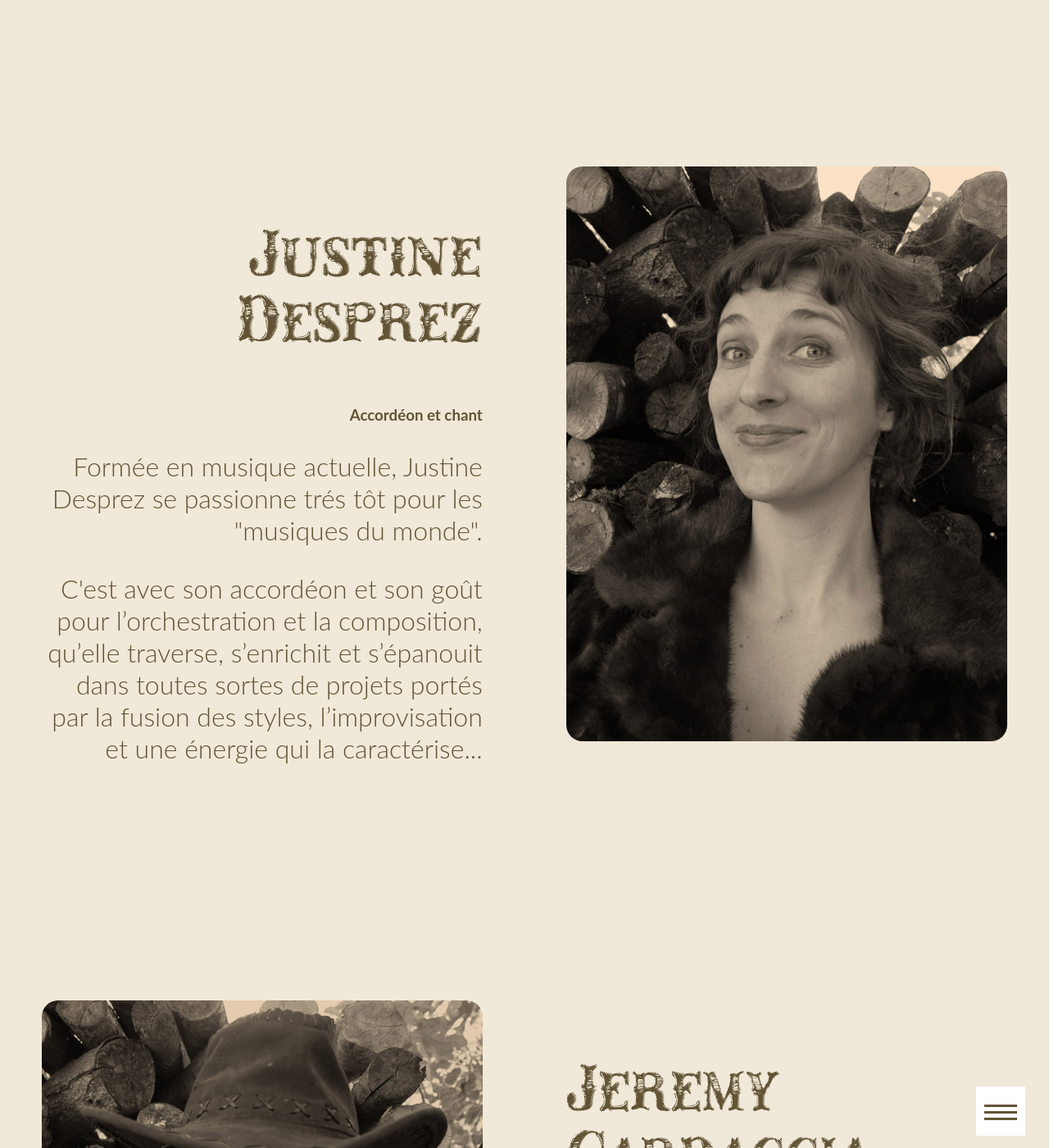
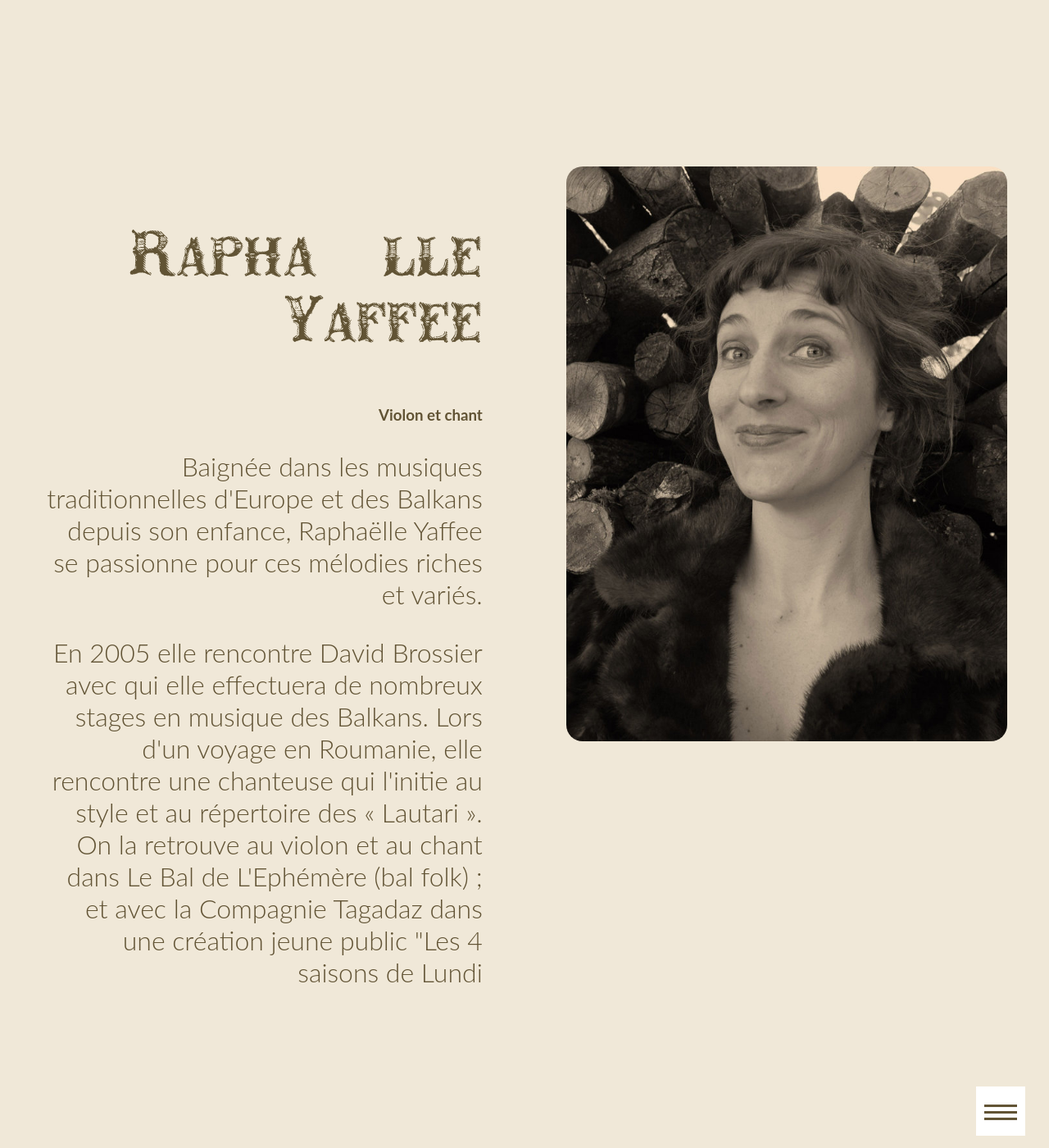
Before and after one commit to ftmftrs/ftmftrs.github.io, a Jekyll site: the page built from presentation/index.html, in a window 1280 px wide and 1400 px high, scrolled down 2858 px. Shown: the whole window at 82% size. Built offline with Jekyll 4.4.1, drawn with Linux system fonts in a browser that asks for light colours; Markdown is read by kramdown in place of the engine named in the settings; comment, search, counter and statistics services are not loaded; some of the changed text lies outside the part shown.

Commit message:
Update index.html

```diff
--- a/presentation/index.html
+++ b/presentation/index.html
@@ -70,17 +70,21 @@
     </section>
     <section class="cbp-so-section">
         <article class="cbp-so-side cbp-so-side-left">
-            <h2>Justine <br> Desprez</h2>
-            <h3>Accordéon et chant</h3>
-            <p>Formée en musique actuelle, Justine Desprez se passionne trés tôt pour les "musiques du monde".</p>
+            <h2>Raphaëlle <br> Yaffee</h2>
+            <h3>Violon et chant</h3>
+            <p>Baignée dans les musiques traditionnelles d'Europe et des Balkans depuis son
+enfance, Raphaëlle Yaffee se passionne pour ces mélodies riches et variés.</p>
             <p>
-                C'est avec son accordéon et son goût pour l’orchestration et la composition, qu’elle traverse,
-                s’enrichit et s’épanouit dans toutes sortes de projets portés par la fusion des styles, l’improvisation
-                et une énergie qui la caractérise...
+                En 2005 elle rencontre David Brossier avec qui elle effectuera de nombreux
+stages en musique des Balkans.
+Lors d'un voyage en Roumanie, elle rencontre une chanteuse qui l'initie au style
+et au répertoire des « Lautari ».
+On la retrouve au violon et au chant dans Le Bal de L'Ephémère (bal folk) ; et avec la Compagnie Tagadaz
+dans une création jeune public "Les 4 saisons de Lundi
             </p>
         </article>
         <figure class="cbp-so-side cbp-so-side-right responsive-image"
-                data-alt="Justine Desprez : Accordéon et voix"
+                data-alt="Raphaëlle Yaffee : Violon et voix"
                 data-file="justine-desprez.jpg"
                 data-path="/dist/img">
             <noscript>
```
